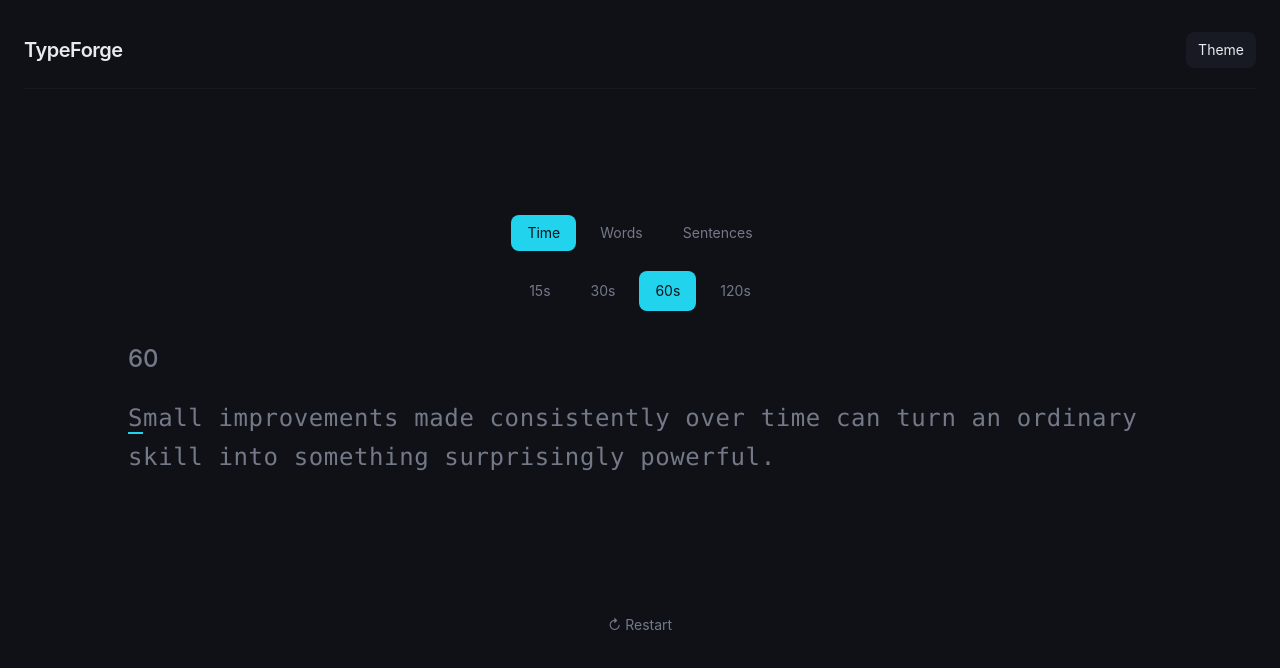
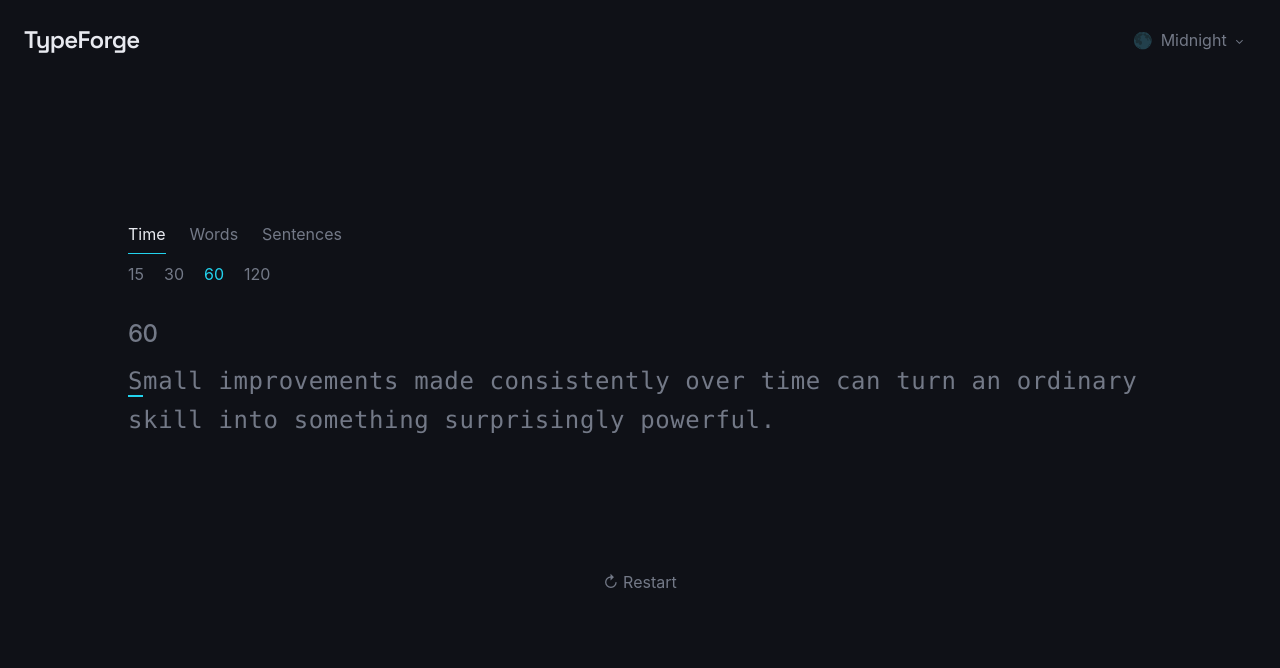
Before and after one commit to Samriddhi84/TypeForge, a React (Vite) app: page / in a window 1280 px wide. Shown: the top 668 px of the page. Built offline with nearby package versions, Linux system fonts and the light colour scheme.

Commit message:
polish typing test UI

```diff
--- a/src/App.tsx
+++ b/src/App.tsx
@@ -12,6 +12,12 @@ const themes: { id: Theme; name: string; icon: string }[] = [
   { id: "midnight", name: "Midnight", icon: "🌑" },
   { id: "daylight", name: "Daylight", icon: "☀️" },
   { id: "sakura", name: "Sakura", icon: "🌸" },
+];
+
+const modes: { id: TestMode; label: string }[] = [
+  { id: "time", label: "Time" },
+  { id: "words", label: "Words" },
+  { id: "sentences", label: "Sentences" },
 ];
 
 function App() {
@@ -40,7 +46,6 @@ function App() {
     characters,
     timeLeft,
     status,
-    elapsedTime,
     accuracy,
     netWpm,
     correctCharacters,
@@ -75,29 +80,43 @@ function App() {
 
   return (
     <main className={`min-h-screen theme-${theme}`}>
-      <div className="mx-auto flex min-h-screen max-w-7xl flex-col px-6 py-8">
+      <div className="mx-auto flex min-h-screen max-w-7xl flex-col px-6">
+        {/* Navbar */}
+        <header className="flex h-20 items-center justify-between">
+          <button
+            onClick={handleRestart}
+            className="
+    typeforge-logo
+    text-[var(--text)]
+    transition
+    hover:text-[var(--accent)]
+  "
+          >
+            TypeForge
+          </button>
 
-        {/* Header */}
-        <header className="flex items-center justify-between border-b border-[var(--surface)] pb-5">
-          <h1 className="text-xl font-semibold tracking-tight text-[var(--text)]">
-            TypeForge
-          </h1>
-
-          {/* Theme selector */}
           <div className="relative">
             <button
-              onClick={() => setThemeOpen(!themeOpen)}
+              onClick={() => setThemeOpen((open) => !open)}
               className="
-                rounded-lg
-                bg-[var(--surface)]
-                px-3 py-2
+                flex
+                items-center
+                gap-2
+                rounded-md
+                px-3
+                py-2
                 text-sm
-                text-[var(--text)]
+                text-[var(--muted)]
                 transition
-                hover:bg-[var(--surface-hover)]
+                hover:bg-[var(--surface)]
+                hover:text-[var(--text)]
               "
             >
-              Theme
+              <span>{themes.find((item) => item.id === theme)?.icon}</span>
+
+              <span>{themes.find((item) => item.id === theme)?.name}</span>
+
+              <span className="text-xs">⌄</span>
             </button>
 
             {themeOpen && (
@@ -105,15 +124,16 @@ function App() {
                 className="
                   absolute
                   right-0
-                  z-10
+                  top-full
+                  z-20
                   mt-2
                   w-44
-                  rounded-xl
+                  rounded-lg
                   border
                   border-[var(--surface-hover)]
                   bg-[var(--surface)]
-                  p-2
-                  shadow-lg
+                  p-1.5
+                  shadow-xl
                 "
               >
                 {themes.map((themeOption) => (
@@ -123,18 +143,22 @@ function App() {
                       setTheme(themeOption.id);
                       setThemeOpen(false);
                     }}
-                    className="
+                    className={`
                       flex
                       w-full
                       items-center
                       gap-2
-                      rounded-lg
-                      px-3 py-2
+                      rounded-md
+                      px-3
+                      py-2
                       text-sm
-                      text-[var(--text)]
                       transition
-                      hover:bg-[var(--surface-hover)]
-                    "
+                      ${
+                        theme === themeOption.id
+                          ? "bg-[var(--surface-hover)] text-[var(--text)]"
+                          : "text-[var(--muted)] hover:bg-[var(--surface-hover)] hover:text-[var(--text)]"
+                      }
+                    `}
                   >
                     <span>{themeOption.icon}</span>
                     <span>{themeOption.name}</span>
@@ -145,11 +169,9 @@ function App() {
           </div>
         </header>
 
-        {/* Content */}
-        <section className="flex flex-1 flex-col items-center justify-center">
-
+        {/* Main test area */}
+        <section className="flex flex-1 flex-col justify-center pb-16">
           {status === "finished" ? (
-            /* Results */
             <Results
               wpm={netWpm}
               accuracy={accuracy}
@@ -158,42 +180,50 @@ function App() {
               onRestart={handleRestart}
             />
           ) : (
-            /* Typing Test */
             <div className="w-full">
-
-              {/* Test mode */}
-              <div className="mb-5 flex justify-center gap-2">
-                {(["time", "words", "sentences"] as TestMode[]).map((mode) => (
+              {/* Mode navigation */}
+              <div className="mx-auto mb-2 flex w-full max-w-5xl items-center gap-6">
+                {modes.map((mode) => (
                   <button
-                    key={mode}
-                    onClick={() => handleModeChange(mode)}
+                    key={mode.id}
+                    onClick={() => handleModeChange(mode.id)}
                     className={`
-                      rounded-lg
-                      px-4 py-2
+                      relative
+                      py-2
                       text-sm
+                      font-medium
                       transition
                       ${
-                        testMode === mode
-                          ? "bg-[var(--accent)] text-[var(--bg)]"
-                          : "text-[var(--muted)] hover:bg-[var(--surface)] hover:text-[var(--text)]"
+                        testMode === mode.id
+                          ? "text-[var(--text)]"
+                          : "text-[var(--muted)] hover:text-[var(--text)]"
                       }
                     `}
                   >
-                    {mode === "time"
-                      ? "Time"
-                      : mode === "words"
-                        ? "Words"
-                        : "Sentences"}
+                    {mode.label}
+
+                    {testMode === mode.id && (
+                      <span
+                        className="
+                          absolute
+                          bottom-0
+                          left-0
+                          h-px
+                          w-full
+                          bg-[var(--accent)]
+                        "
+                      />
+                    )}
                   </button>
                 ))}
               </div>
 
-              {/* Mode options */}
-              <div className="mb-8 flex min-h-10 justify-center gap-2">
-
+              {/* Reserved controls area */}
+              <div className="mx-auto flex h-14 w-full max-w-5xl items-start">
                 {/* Time options */}
-                {testMode === "time" &&
-                  [15, 30, 60, 120].map((option) => (
+                {testMode === "time" && (
+                  <div className="flex items-center gap-5">
+                    {[15, 30, 60, 120].map((option) => (
                       <button
                         key={option}
                         onClick={() => {
@@ -205,24 +235,25 @@ function App() {
                           }, 0);
                         }}
                         className={`
-                        rounded-lg
-                        px-4 py-2
                           text-sm
                           transition
                           ${
                             duration === option
-                            ? "bg-[var(--accent)] text-[var(--bg)]"
-                            : "text-[var(--muted)] hover:bg-[var(--surface)] hover:text-[var(--text)]"
+                              ? "text-[var(--accent)]"
+                              : "text-[var(--muted)] hover:text-[var(--text)]"
                           }
                         `}
                       >
-                      {option}s
+                        {option}
                       </button>
                     ))}
+                  </div>
+                )}
 
                 {/* Word options */}
-                {testMode === "words" &&
-                  [25, 50, 100, 200].map((count) => (
+                {testMode === "words" && (
+                  <div className="flex items-center gap-5">
+                    {[25, 50, 100, 200].map((count) => (
                       <button
                         key={count}
                         onClick={() => {
@@ -235,14 +266,12 @@ function App() {
                           }, 0);
                         }}
                         className={`
-                        rounded-lg
-                        px-4 py-2
                           text-sm
                           transition
                           ${
                             wordCount === count
-                            ? "bg-[var(--accent)] text-[var(--bg)]"
-                            : "text-[var(--muted)] hover:bg-[var(--surface)] hover:text-[var(--text)]"
+                              ? "text-[var(--accent)]"
+                              : "text-[var(--muted)] hover:text-[var(--text)]"
                           }
                         `}
                       >
@@ -250,27 +279,36 @@ function App() {
                       </button>
                     ))}
                   </div>
+                )}
+              </div>
 
-              {/* Typing area */}
+              {/* Stable typing layout */}
               <div
                 onClick={focusTypingInput}
-                className="mx-auto w-full max-w-5xl cursor-text outline-none"
+                className="
+                  mx-auto
+                  w-full
+                  max-w-5xl
+                  cursor-text
+                "
               >
-
-                {/* Time / Word counter */}
-                {testMode !== "sentences" && (
-                  <div className="mb-6 text-left text-2xl font-medium text-[var(--muted)]">
-                    {testMode === "time" ? timeLeft : wordsRemaining}
+                {/* Timer / word counter slot */}
+                <div className="mb-3 h-8">
+                  {testMode === "time" && (
+                    <div className="text-left text-2xl font-medium tracking-tight text-[var(--muted)]">
+                      {timeLeft}
                     </div>
                   )}
 
-                {/* Stable typing area */}
-                <div className="h-[10rem] overflow-hidden">
-                  <TypingText
-                    text={passage}
-                    characters={characters}
-                  />
+                  {testMode === "words" && (
+                    <div className="text-left text-2xl font-medium tracking-tight text-[var(--muted)]">
+                      {wordsRemaining}
                     </div>
+                  )}
+                </div>
+
+                {/* Typing text */}
+                <TypingText text={passage} characters={characters} />
 
                 <input
                   ref={inputRef}
@@ -287,9 +325,10 @@ function App() {
                 <button
                   onClick={handleRestart}
                   className="
-                    mt-12
-                    rounded-lg
-                    px-4 py-2
+                    mt-10
+                    rounded-md
+                    px-4
+                    py-2
                     text-sm
                     text-[var(--muted)]
                     transition
@@ -300,7 +339,6 @@ function App() {
                   ↻ Restart
                 </button>
               </div>
-
             </div>
           )}
         </section>
--- a/src/components/TypingText.tsx
+++ b/src/components/TypingText.tsx
@@ -36,7 +36,8 @@ function TypingText({ text, characters }: TypingTextProps) {
     const visibleBottom = visibleTop + container.clientHeight;
 
     if (characterBottom > visibleBottom) {
-      container.scrollTop = characterTop - container.clientHeight / 2;
+      container.scrollTop =
+        characterTop - container.clientHeight / 2;
     }
 
     if (characterTop < visibleTop) {
--- a/src/index.css
+++ b/src/index.css
@@ -1,17 +1,34 @@
+@import url('https://fonts.googleapis.com/css2?family=Space+Grotesk:wght@500;600;700&display=swap');
 @import "tailwindcss";
-
 :root {
   font-family: Inter, system-ui, sans-serif;
   color-scheme: dark;
+  font-synthesis: none;
+  text-rendering: optimizeLegibility;
 }
 
 * {
   box-sizing: border-box;
 }
 
+html,
+body,
+#root {
+  min-width: 320px;
+  min-height: 100%;
+}
+
 body {
   margin: 0;
-  min-width: 320px;
+}
+
+button {
+  font: inherit;
+}
+
+button:focus-visible {
+  outline: 1px solid var(--accent);
+  outline-offset: 3px;
 }
 
 .theme-midnight {
@@ -52,3 +69,10 @@ body {
   background: var(--bg);
   color: var(--text);
 }
+
+.typeforge-logo {
+  font-family: "Space Grotesk", sans-serif;
+  font-size: 1.5rem;
+  font-weight: 600;
+  letter-spacing: -0.03em;
+}
```
Also changed, not shown: src/components/Results.tsx (+28 -23 lines). Lines whose indentation alone changed are shown as unchanged.
